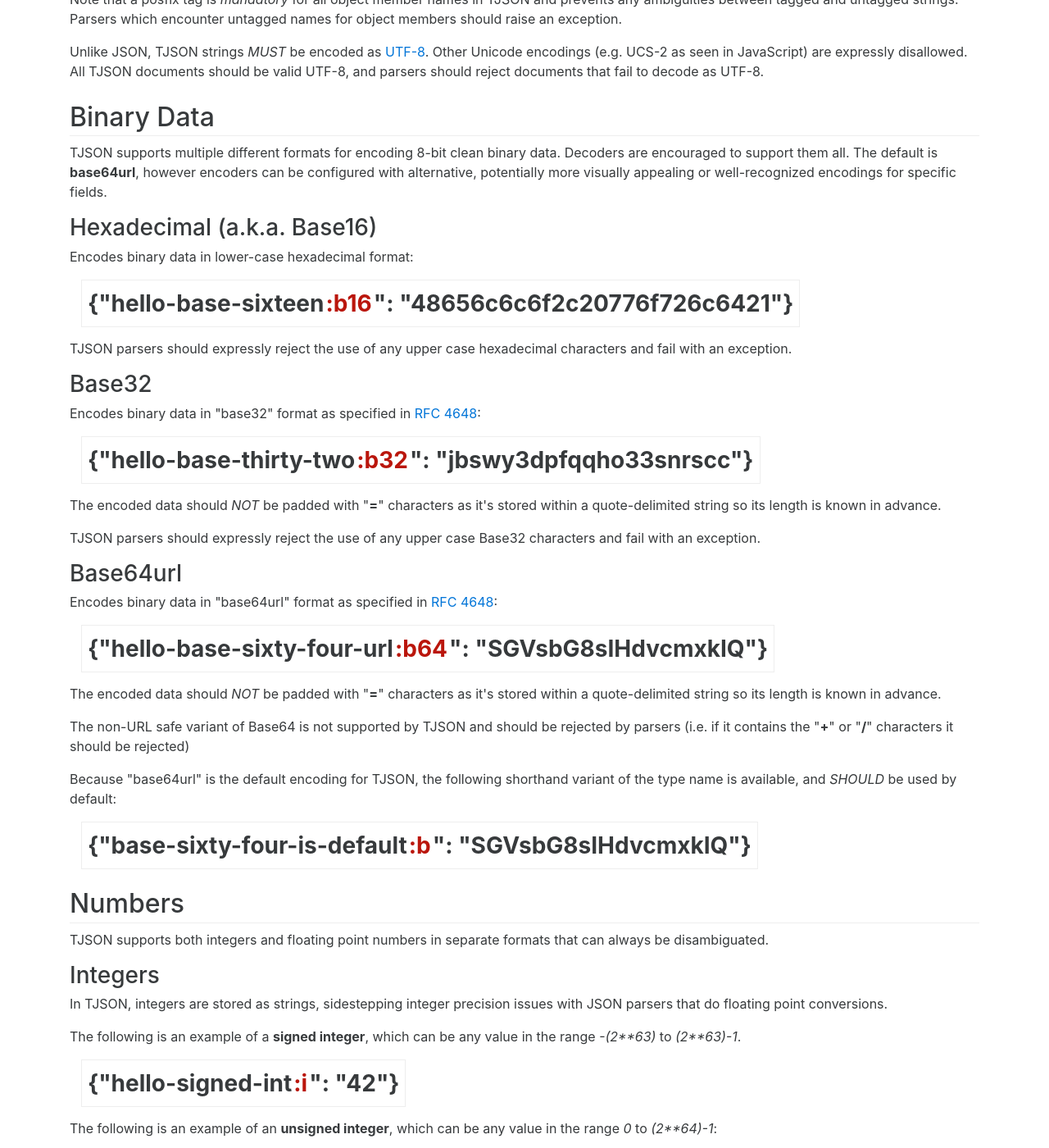
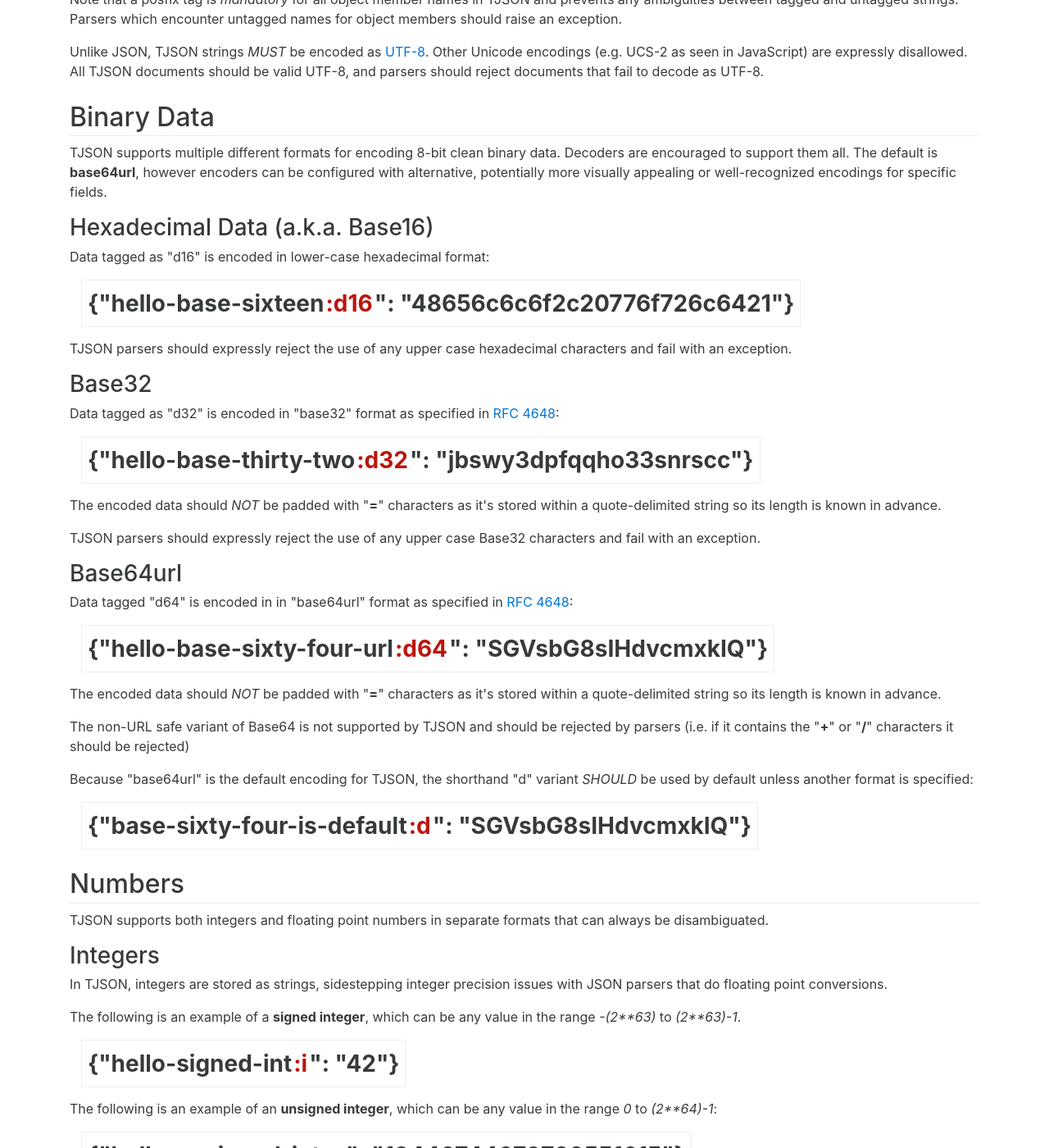
Before and after one commit to tjson/tjson.github.io, a Jekyll site: the page built from index.html, in a window 1280 px wide and 1400 px high, scrolled down 2856 px. Shown: the whole window at 82% size. Built offline with Jekyll 4.4.1, drawn with Linux system fonts in a browser that asks for light colours.

Commit message:
Use "b" for boolean (reassigning binary data to "d")
See https://github.com/tjson/tjson-spec/issues/48

```diff
--- a/index.html
+++ b/index.html
@@ -245,12 +245,12 @@ title: "TJSON: Tagged JSON with rich type annotations"
           appealing or well-recognized encodings for specific fields.
         </p>
 
-        <h3>Hexadecimal (a.k.a. Base16)</h3>
+        <h3>Hexadecimal Data (a.k.a. Base16)</h3>
         <p>
-          Encodes binary data in lower-case hexadecimal format:
+          Data tagged as "d16" is encoded in lower-case hexadecimal format:
         </p>
         <div class="syntax-example">
-          {&quot;hello-base-sixteen<span class="tag-prefix">:b16</span>&quot;: "48656c6c6f2c20776f726c6421"}
+          {&quot;hello-base-sixteen<span class="tag-prefix">:d16</span>&quot;: "48656c6c6f2c20776f726c6421"}
         </div>
         <p>
           TJSON parsers should expressly reject the use of any upper case hexadecimal characters
@@ -259,11 +259,11 @@ title: "TJSON: Tagged JSON with rich type annotations"
 
         <h3>Base32</h3>
         <p>
-          Encodes binary data in "base32" format as specified in
+          Data tagged as "d32" is encoded in "base32" format as specified in
           <a href="https://tools.ietf.org/html/rfc4648">RFC 4648</a>:
         </p>
         <div class="syntax-example">
-          {&quot;hello-base-thirty-two<span class="tag-prefix">:b32</span>&quot;: "jbswy3dpfqqho33snrscc"}
+          {&quot;hello-base-thirty-two<span class="tag-prefix">:d32</span>&quot;: "jbswy3dpfqqho33snrscc"}
         </div>
         <p>
           The encoded data should <em>NOT</em> be padded with "<b>=</b>" characters as it's stored
@@ -276,11 +276,11 @@ title: "TJSON: Tagged JSON with rich type annotations"
 
         <h3>Base64url</h3>
         <p>
-          Encodes binary data in "base64url" format as specified in
+          Data tagged "d64" is encoded in in "base64url" format as specified in
           <a href="https://tools.ietf.org/html/rfc4648">RFC 4648</a>:
         </p>
         <div class="syntax-example">
-          {&quot;hello-base-sixty-four-url<span class="tag-prefix">:b64</span>&quot;: "SGVsbG8sIHdvcmxkIQ"}
+          {&quot;hello-base-sixty-four-url<span class="tag-prefix">:d64</span>&quot;: "SGVsbG8sIHdvcmxkIQ"}
         </div>
         <p>
           The encoded data should <em>NOT</em> be padded with "<b>=</b>" characters as it's stored
@@ -292,11 +292,11 @@ title: "TJSON: Tagged JSON with rich type annotations"
           rejected)
         </p>
         <p>
-          Because "base64url" is the default encoding for TJSON, the following shorthand variant
-          of the type name is available, and <em>SHOULD</em> be used by default:
+          Because "base64url" is the default encoding for TJSON, the shorthand "d" variant
+          <em>SHOULD</em> be used by default unless another format is specified:
         </p>
         <div class="syntax-example">
-          {&quot;base-sixty-four-is-default<span class="tag-prefix">:b</span>&quot;: "SGVsbG8sIHdvcmxkIQ"}
+          {&quot;base-sixty-four-is-default<span class="tag-prefix">:d</span>&quot;: "SGVsbG8sIHdvcmxkIQ"}
         </div>
       </div>
 
@@ -349,7 +349,7 @@ title: "TJSON: Tagged JSON with rich type annotations"
           <span class="inline-syntax">false</span> values from JSON:
         </p>
         <div class="syntax-example">
-          {&quot;hello-true<span class="tag-prefix">:v</span>&quot;: true, &quot;hello-false<span class="tag-prefix">:v</span>&quot;: false}
+          {&quot;hello-true<span class="tag-prefix">:b</span>&quot;: true, &quot;hello-false<span class="tag-prefix">:v</span>&quot;: false}
         </div>
         <p>
           The <span class="inline-syntax">null</span> value is expressly
```
Also changed, not shown: spec/index.html (+31 -27 lines).
